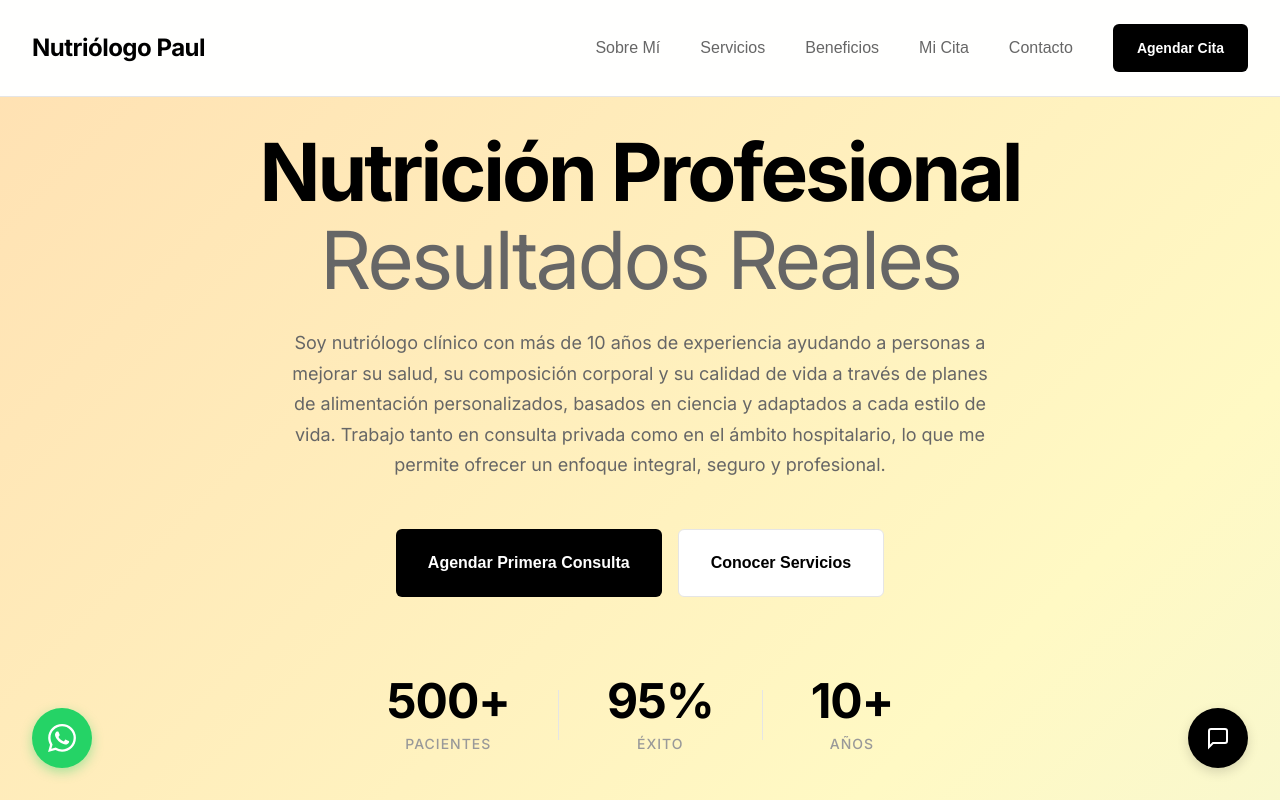
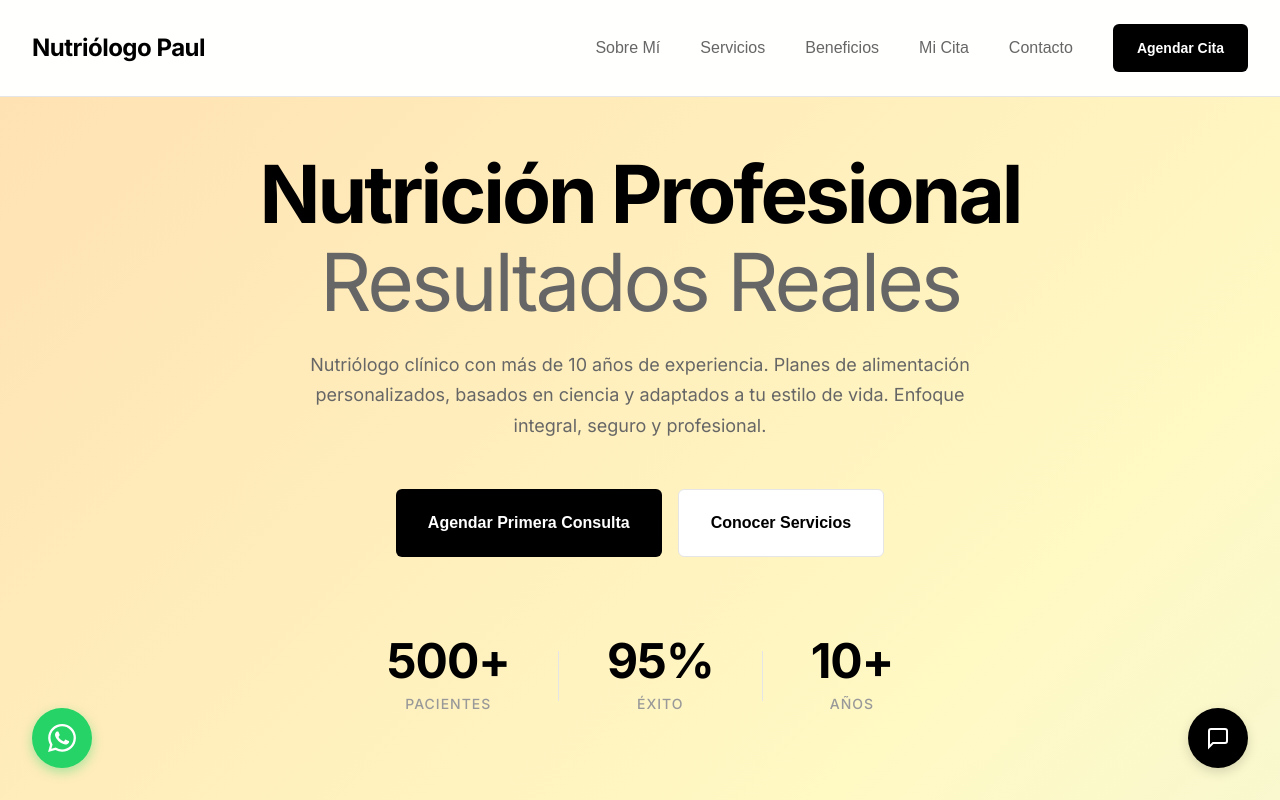
Before and after one commit to Alexisghub-Z/sistema_nutriologia_seguimientos, a Next.js app: page / in a window 1280 px wide. Shown: the top 800 px of the page. Built offline with nearby package versions, Linux system fonts and the light colour scheme.

Commit message:
Resumir texto del hero

```diff
--- a/src/app/(public)/page.tsx
+++ b/src/app/(public)/page.tsx
@@ -81,11 +81,9 @@ export default function Home() {
             <span className={styles.titleAccent}>Resultados Reales</span>
           </h1>
           <p className={styles.subtitle}>
-            Soy nutriólogo clínico con más de 10 años de experiencia ayudando a personas a mejorar
-            su salud, su composición corporal y su calidad de vida a través de planes de
-            alimentación personalizados, basados en ciencia y adaptados a cada estilo de vida.
-            Trabajo tanto en consulta privada como en el ámbito hospitalario, lo que me permite
-            ofrecer un enfoque integral, seguro y profesional.
+            Nutriólogo clínico con más de 10 años de experiencia. Planes de alimentación
+            personalizados, basados en ciencia y adaptados a tu estilo de vida. Enfoque integral,
+            seguro y profesional.
           </p>
           <div className={styles.ctaGroup}>
             <button onClick={() => router.push('/agendar')} className={styles.ctaPrimary}>
```
